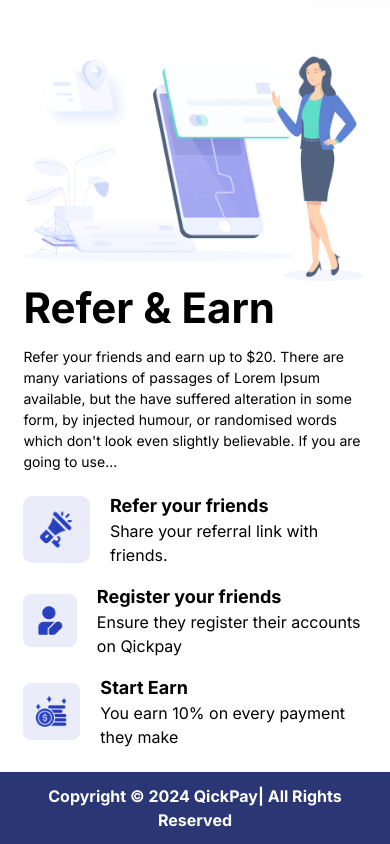
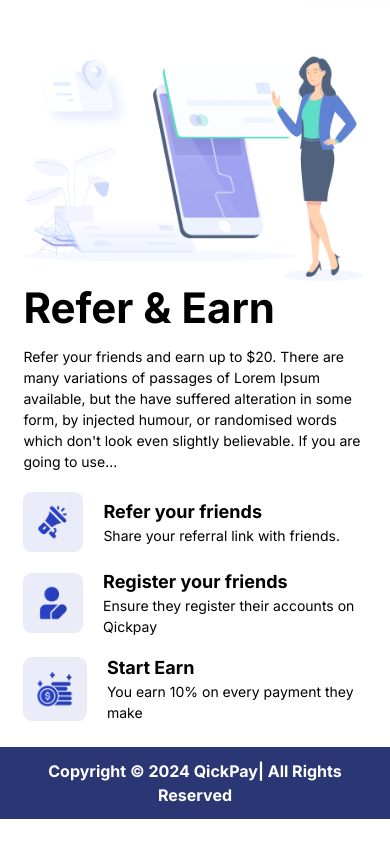
Before and after one commit to Clinzho1996/qickpay, a Next.js app: page / in a window 390 px wide. Shown: the part 1569-2413 px from the top of the page. After the commit the page ends 2388 px from the top, so only its background shows below. Built offline with nearby package versions, Linux system fonts and the light colour scheme.

Commit message:
home page

```diff
--- a/src/app/page.jsx
+++ b/src/app/page.jsx
@@ -197,33 +197,51 @@ function Home() {
           <div className="mt-5">
             <div className="flex flex-row justify-start gap-5 items-center">
               <div>
-                <Image src={ReferTwo} alt="refer" />
+                <Image
+                  src={ReferTwo}
+                  alt="refer"
+                  className="h-[60px] w-[60px] md:h-[70px] md:w-[70px] object-contain"
+                />
               </div>
               <div>
                 <h3 className="text-black font-bold text-[18px]">
                   Refer your friends
                 </h3>
-                <p>Share your referral link with friends.</p>
+                <p className="text-gray text-[14px]">
+                  Share your referral link with friends.
+                </p>
               </div>
             </div>
             <div className="flex flex-row justify-start gap-5 items-center mt-4">
               <div>
-                <Image src={Register} alt="refer" />
+                <Image
+                  src={Register}
+                  alt="refer"
+                  className="h-[70px] w-[70px] object-contain"
+                />
               </div>
               <div>
                 <h3 className="text-black font-bold text-[18px]">
                   Register your friends
                 </h3>
-                <p>Ensure they register their accounts on Qickpay</p>
+                <p className="text-gray text-[14px]">
+                  Ensure they register their accounts on Qickpay
+                </p>
               </div>
             </div>
             <div className="flex flex-row justify-start gap-5 items-center mt-4">
               <div>
-                <Image src={Earn} alt="refer" />
+                <Image
+                  src={Earn}
+                  alt="refer"
+                  className="h-[70px] w-[70px] object-contain"
+                />
               </div>
               <div>
                 <h3 className="text-black font-bold text-[18px]">Start Earn</h3>
-                <p>You earn 10% on every payment they make</p>
+                <p className="text-gray text-[14px]">
+                  You earn 10% on every payment they make
+                </p>
               </div>
             </div>
           </div>
```
